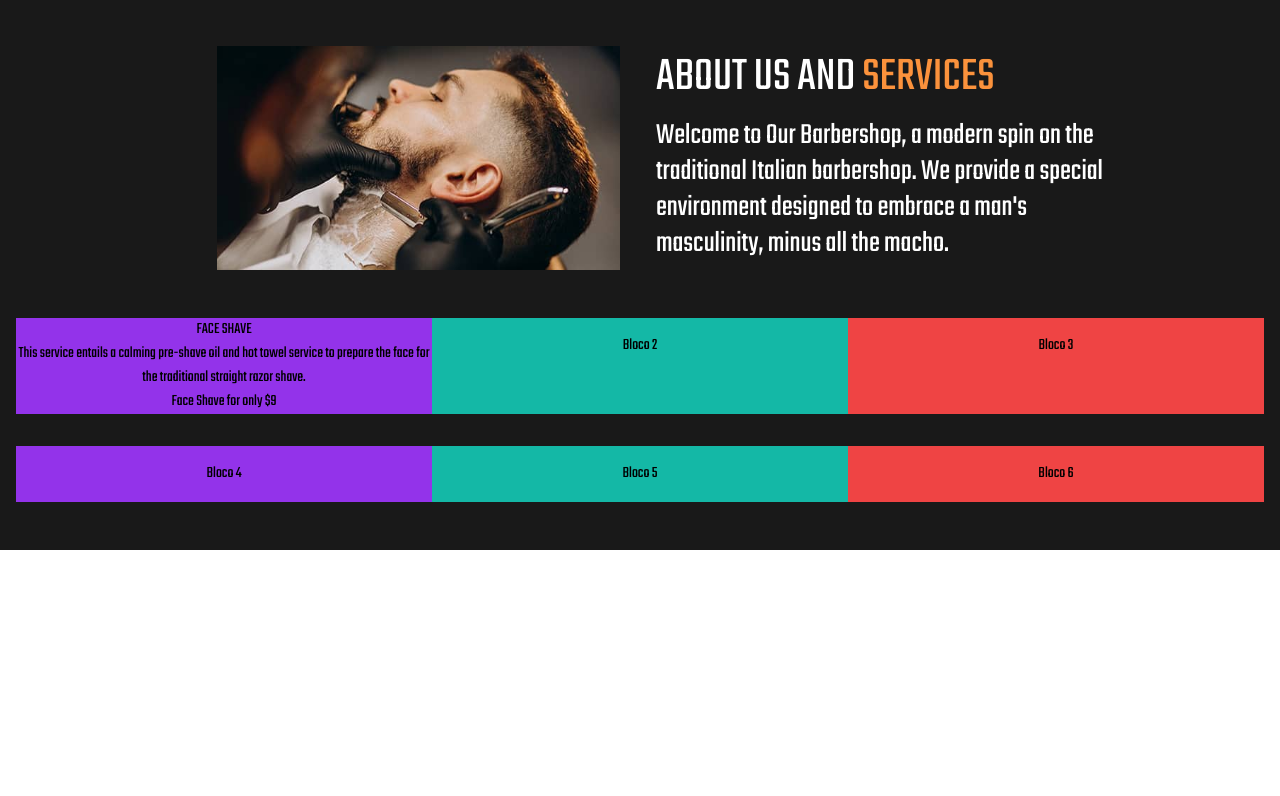
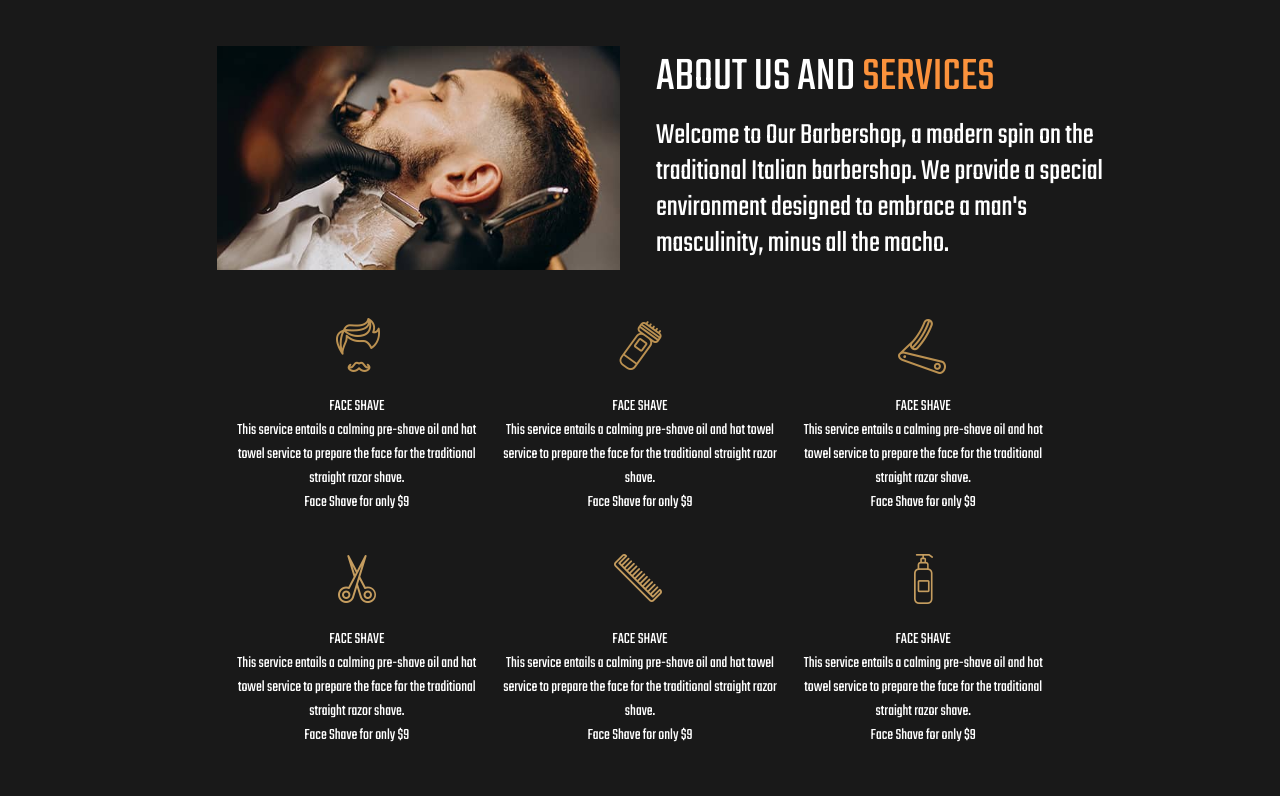
Before and after one commit to iKynz/barber-page, a website: page src/index.html in a window 1280 px wide. Shown: the part 762-1558 px from the top of the page. Before the commit the page ends 1312 px from the top, so only its background shows below. Drawn offline with nearby package versions, Linux system fonts and the light colour scheme.

Commit message:
ajustes no css da primeira section

```diff
--- a/src/index.html
+++ b/src/index.html
@@ -56,7 +56,7 @@
 
     <!-- Section 1 -->
     <section class="bg-black/90">
-        <div class="flex flex-col md:flex-row justify-center pb-8">
+        <div class="flex flex-col md:flex-row justify-center mb-8 md:mb-7">
             <div class="mt-12 px-4 flex flex-1 justify-center md:justify-end">
                 <img src="./img/section_1.jpg" alt="barba" class="w-screen lg:w-2/3">
             </div>
@@ -68,8 +68,9 @@
                 </p>
             </div>
         </div>
-        <div class="grid grid-cols-1 md:grid-cols-3 p-4 text-center">
-            <div class="bg-purple-600 mb-8">
+        <div class="grid grid-cols-1 md:grid-cols-3 p-4 text-center text-white max-w-67 m-auto">
+            <div class="mb-8 rounded-r-3xl pr-4">
+                <img src="./img/hair.png" alt="" class="m-auto pb-4">
                 <h1>FACE SHAVE</h1>
                 <p>
                     This service entails a calming pre-shave oil and hot towel service to prepare the face for the
@@ -77,11 +78,51 @@
                     Face Shave for only $9
                 </p>
             </div>
-            <div class="bg-teal-500 p-4 mb-8">Bloco 2</div>
-            <div class="bg-red-500 p-4 mb-8">Bloco 3</div>
-            <div class="bg-purple-600 p-4 mb-8">Bloco 4</div>
-            <div class="bg-teal-500 p-4 mb-8">Bloco 5</div>
-            <div class="bg-red-500 p-4 mb-8">Bloco 6</div>
+            <div class="mb-8">
+                <img src="./img/mt-2038-pricing-icon02.png" alt="" class="m-auto pb-4">
+                <h1>FACE SHAVE</h1>
+                <p>
+                    This service entails a calming pre-shave oil and hot towel service to prepare the face for the
+                    traditional straight razor shave. <br>
+                    Face Shave for only $9
+                </p>
+            </div>
+            <div class="mb-8 pl-4">
+                <img src="./img/mt-2038-pricing-icon03.png" alt="" class="m-auto pb-4">
+                <h1>FACE SHAVE</h1>
+                <p>
+                    This service entails a calming pre-shave oil and hot towel service to prepare the face for the
+                    traditional straight razor shave. <br>
+                    Face Shave for only $9
+                </p>
+            </div>
+            <div class="mb-8 pr-4">
+                <img src="./img/mt-2038-pricing-icon04.png" alt="" class="m-auto pb-4">
+                <h1>FACE SHAVE</h1>
+                <p>
+                    This service entails a calming pre-shave oil and hot towel service to prepare the face for the
+                    traditional straight razor shave. <br>
+                    Face Shave for only $9
+                </p>
+            </div>
+            <div class="mb-8">
+                <img src="./img/mt-2038-pricing-icon05.png" alt="" class="m-auto pb-4">
+                <h1>FACE SHAVE</h1>
+                <p>
+                    This service entails a calming pre-shave oil and hot towel service to prepare the face for the
+                    traditional straight razor shave. <br>
+                    Face Shave for only $9
+                </p>
+            </div>
+            <div class="mb-8 pl-4">
+                <img src="./img/mt-2038-pricing-icon06.png" alt="" class="m-auto pb-4">
+                <h1>FACE SHAVE</h1>
+                <p>
+                    This service entails a calming pre-shave oil and hot towel service to prepare the face for the
+                    traditional straight razor shave. <br>
+                    Face Shave for only $9
+                </p>
+            </div>
         </div>
     </section>
 
--- a/tailwind.config.js
+++ b/tailwind.config.js
@@ -9,6 +9,13 @@ module.exports = {
       }),
       height: {
         '95': '95vh'
+      },
+      maxWidth: {
+        '67': '67%'
+      },
+      borderRadius: {
+        'right': '2px solid white',
+        'left': '2px solid'
       }
     },
     fontFamily: {
```
Also changed, not shown: dist/output.css, src/img/hair.png (added), src/img/mt-2038-pricing-icon02.png (added), src/img/mt-2038-pricing-icon03.png (added), src/img/mt-2038-pricing-icon04.png (added), src/img/mt-2038-pricing-icon05.png (added), src/img/mt-2038-pricing-icon06.png (added).
